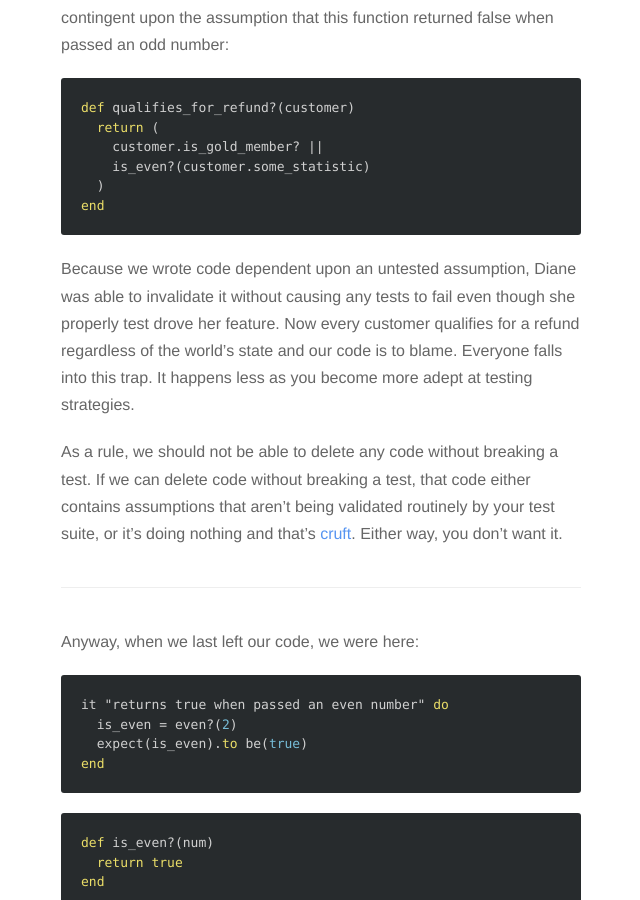
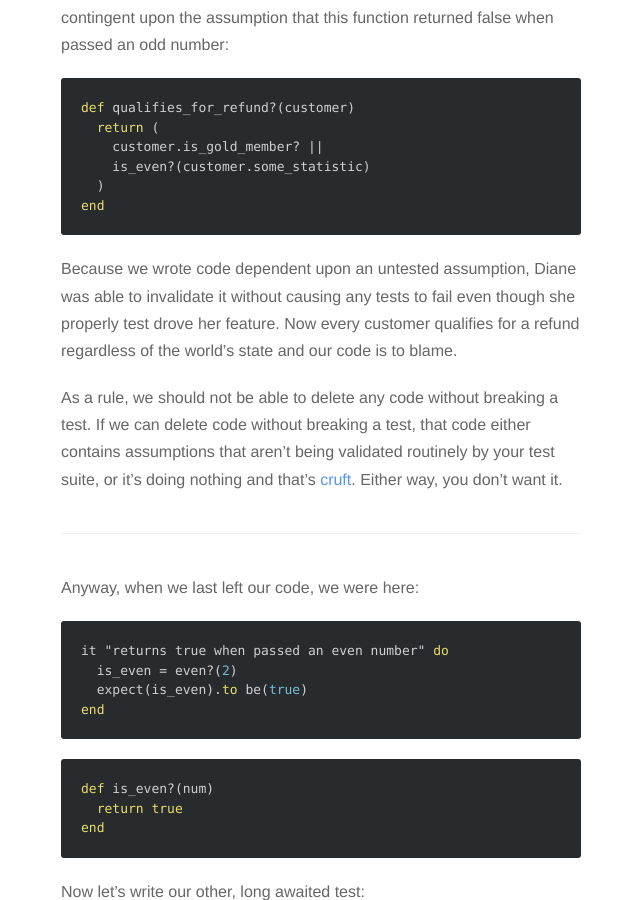
Before and after one commit to pachun/old.pachun.github.io, a Jekyll site: the page built from _posts/2016-04-03-beginning-tdd-start-by-hardcoding-to-get-a-green-test.md, in a window 1280 px wide and 900 px high, scrolled down 2098 px. Shown: the whole window, without its empty margins (319-959 px from the left). Built offline with Jekyll 4.4.1, drawn with Linux system fonts in a browser that asks for light colours; nearby versions of some CDN libraries; Markdown is read by kramdown in place of the engine named in the settings.

Commit message:
Update beginning TDD post.

```diff
--- a/_posts/2016-04-03-beginning-tdd-start-by-hardcoding-to-get-a-green-test.md
+++ b/_posts/2016-04-03-beginning-tdd-start-by-hardcoding-to-get-a-green-test.md
@@ -96,8 +96,7 @@ end
 Because we wrote code dependent upon an untested assumption, Diane was able to
 invalidate it without causing any tests to fail even though she properly
 test drove her feature. Now every customer qualifies for a refund regardless of
-the world's state and our code is to blame. Everyone falls into this trap. It happens less as you become more adept
-at testing strategies.
+the world's state and our code is to blame.
 
 As a rule, we should not be able to delete any code without breaking a test. If we can
 delete code without breaking a test, that code either
```
